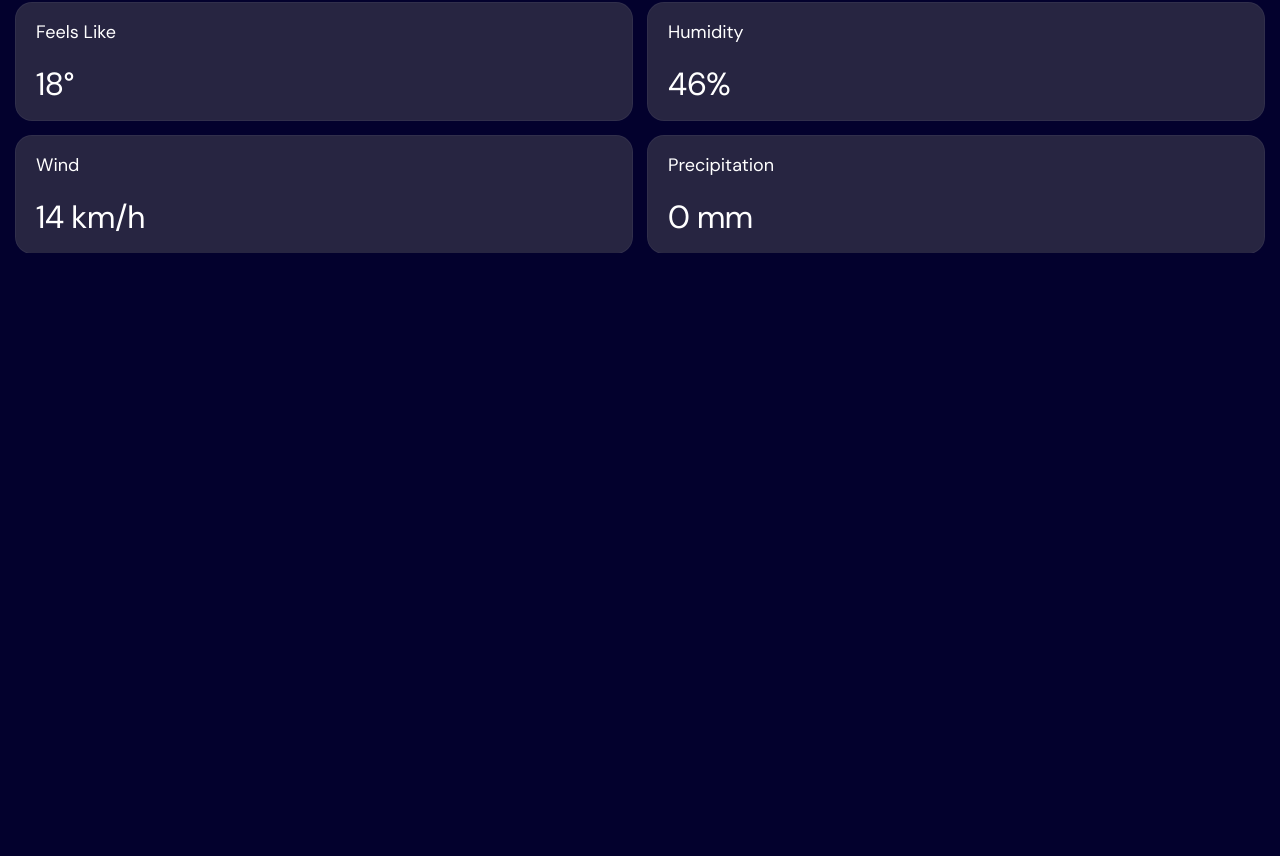
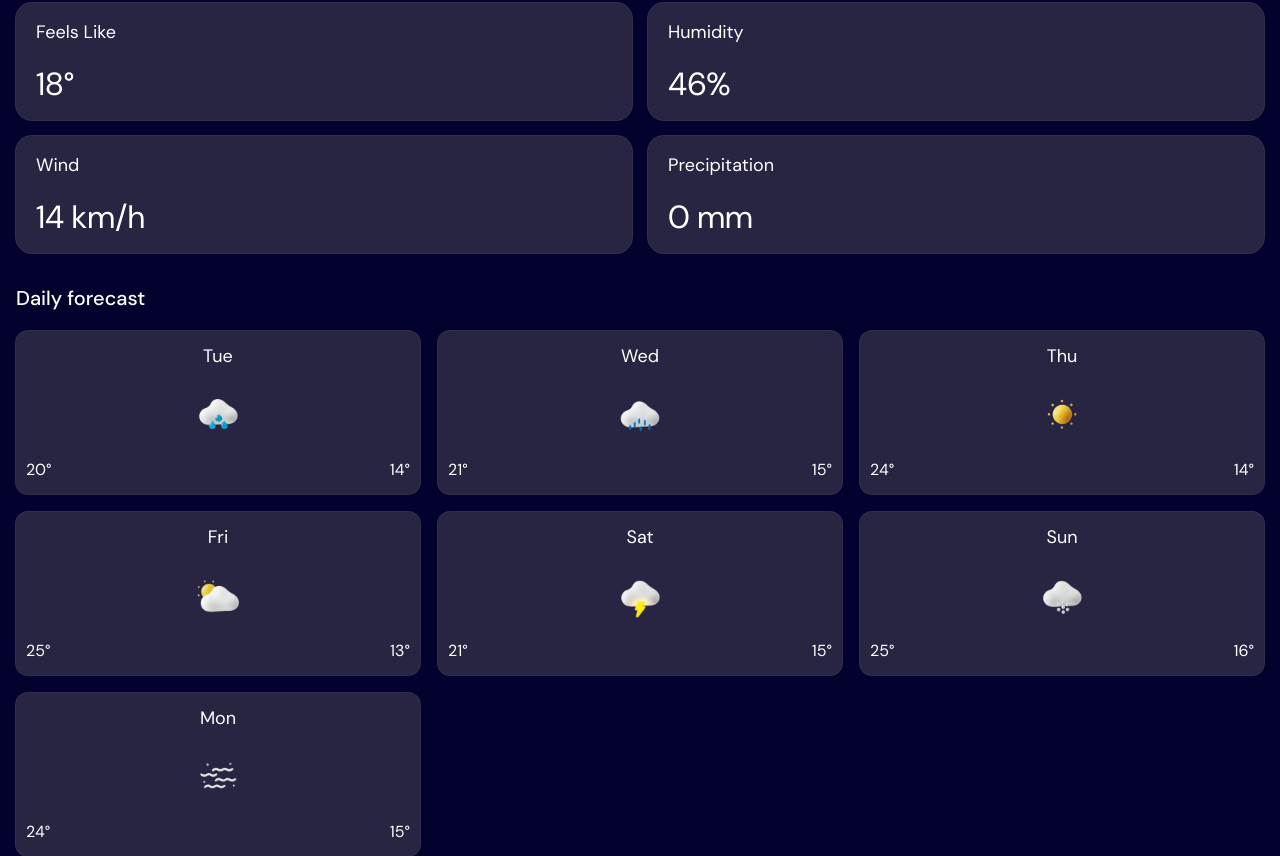
Before and after one commit to Vladislav2397/challenge__weather-app, a Vue app: page / in a window 1280 px wide. Shown: the part 641-1497 px from the top of the page. Before the commit the page ends 894 px from the top, so only its background shows below. Built offline with nearby package versions, Linux system fonts and the light colour scheme.

Commit message:
Added DailyForecast component

```diff
--- a/src/App.vue
+++ b/src/App.vue
@@ -32,11 +32,13 @@
                 label="Sunset"
                 value="18:00" /> -->
         </div>
+        <DailyForecast />
     </main>
 </template>
 
 <script setup lang="ts">
 import { AppHeader } from './app/AppHeader'
+import { DailyForecast } from './app/DailyForecast'
 import { Button } from './shared/ui/Button'
 import { InputSearch } from './shared/ui/InputSearch'
 import { WeatherOtherCard } from './shared/ui/WeatherOtherCard'
@@ -82,5 +84,6 @@ import { CurrentWeather } from './widgets/CurrentWeather'
     display: grid;
     grid-template-columns: repeat(2, 1fr);
     gap: rem(16);
+    margin-bottom: rem(30);
 }
 </style>
--- /dev/null
+++ b/src/app/DailyForecast/DailyForecast.vue
@@ -0,0 +1,71 @@
+<template>
+    <div :class="$style.root">
+        <h3 :class="[$style.title, 'typo-heading-2']">Daily forecast</h3>
+        <div :class="$style.grid">
+            <DailyForecastCard
+                day="Tue"
+                temperatureDay="20°"
+                temperatureNight="14°"
+                iconDay="rain"
+                iconNight="icon-night" />
+            <DailyForecastCard
+                day="Wed"
+                temperatureDay="21°"
+                temperatureNight="15°"
+                iconDay="drizzle"
+                iconNight="icon-night" />
+            <DailyForecastCard
+                day="Thu"
+                temperatureDay="24°"
+                temperatureNight="14°"
+                iconDay="sunny"
+                iconNight="icon-night" />
+            <DailyForecastCard
+                day="Fri"
+                temperatureDay="25°"
+                temperatureNight="13°"
+                iconDay="partly-cloudy"
+                iconNight="icon-night" />
+            <DailyForecastCard
+                day="Sat"
+                temperatureDay="21°"
+                temperatureNight="15°"
+                iconDay="storm"
+                iconNight="icon-night" />
+            <DailyForecastCard
+                day="Sun"
+                temperatureDay="25°"
+                temperatureNight="16°"
+                iconDay="snow"
+                iconNight="icon-night" />
+            <DailyForecastCard
+                day="Mon"
+                temperatureDay="24°"
+                temperatureNight="15°"
+                iconDay="fog"
+                iconNight="icon-night" />
+        </div>
+    </div>
+</template>
+
+<script lang="ts" setup>
+import { DailyForecastCard } from './DailyForecastCard'
+
+//
+</script>
+
+<style module lang="scss">
+.root {
+    //
+}
+
+.title {
+    margin-bottom: rem(18);
+}
+
+.grid {
+    display: grid;
+    grid-template-columns: repeat(3, 1fr);
+    gap: rem(18);
+}
+</style>
--- /dev/null
+++ b/src/app/DailyForecast/DailyForecastCard/DailyForecastCard.vue
@@ -0,0 +1,50 @@
+<template>
+    <div :class="$style.root">
+        <p class="typo-text-3">{{ day }}</p>
+        <WeatherIcon
+            :icon="iconDay"
+            size="60" />
+        <div :class="$style.temperatures">
+            <p class="typo-text-4">{{ temperatureDay }}</p>
+            <p class="typo-text-4">{{ temperatureNight }}</p>
+        </div>
+    </div>
+</template>
+
+<script lang="ts" setup>
+import { WeatherIcon, type WeatherIconName } from '@/shared/ui/WeatherIcon'
+
+const { iconDay } = defineProps<{
+    day: 'Mon' | 'Tue' | 'Wed' | 'Thu' | 'Fri' | 'Sat' | 'Sun'
+    temperatureDay: string
+    temperatureNight: string
+    iconDay: WeatherIconName
+    iconNight: string
+}>()
+</script>
+
+<style module lang="scss">
+.root {
+    display: flex;
+    flex-direction: column;
+    align-items: center;
+    gap: rem(14);
+    padding: rem(12) rem(10) rem(12);
+    background-color: var(--neutral-800);
+    border-radius: rem(12);
+    box-shadow: 0 0 0 1px var(--neutral-700);
+}
+
+.icon {
+    width: rem(60);
+    height: rem(60);
+    object-fit: contain;
+}
+
+.temperatures {
+    display: flex;
+    gap: rem(16);
+    justify-content: space-between;
+    width: 100%;
+}
+</style>
--- /dev/null
+++ b/src/app/DailyForecast/DailyForecastCard/index.ts
@@ -0,0 +1,4 @@
+import DailyForecastCard from './DailyForecastCard.vue'
+
+export type * from './model'
+export { DailyForecastCard }
--- /dev/null
+++ b/src/app/DailyForecast/index.ts
@@ -0,0 +1,4 @@
+import DailyForecast from './DailyForecast.vue'
+
+export type * from './model'
+export { DailyForecast }
--- /dev/null
+++ b/src/shared/ui/WeatherIcon/WeatherIcon.vue
@@ -0,0 +1,57 @@
+<template>
+    <img
+        :class="$style.icon"
+        :style="styles"
+        :src="iconHref"
+        alt="weather icon" />
+</template>
+
+<script lang="ts" setup>
+import drizzleIcon from '@/shared/images/icon-drizzle.webp'
+import fogIcon from '@/shared/images/icon-fog.webp'
+import overcastIcon from '@/shared/images/icon-overcast.webp'
+import partlyCloudyIcon from '@/shared/images/icon-partly-cloudy.webp'
+import rainIcon from '@/shared/images/icon-rain.webp'
+import snowIcon from '@/shared/images/icon-snow.webp'
+import stormIcon from '@/shared/images/icon-storm.webp'
+import sunnyIcon from '@/shared/images/icon-sunny.webp'
+import { computed } from 'vue'
+import type { WeatherIconName } from './model'
+
+const { icon, size = 60 } = defineProps<{
+    icon: WeatherIconName
+    size: number | `${number}`
+}>()
+
+const iconMap = new Map<WeatherIconName, string>([
+    ['fog', fogIcon],
+    ['drizzle', drizzleIcon],
+    ['overcast', overcastIcon],
+    ['partly-cloudy', partlyCloudyIcon],
+    ['rain', rainIcon],
+    ['snow', snowIcon],
+    ['storm', stormIcon],
+    ['sunny', sunnyIcon],
+])
+
+const iconHref = computed(() => {
+    return iconMap.get(icon)
+})
+
+const styles = computed(() => ({
+    width: pxToRem(+size),
+    height: pxToRem(+size),
+}))
+
+function pxToRem(px: number): `${number}rem` {
+    return `${px / 16}rem`
+}
+</script>
+
+<style module lang="scss">
+.root {
+    width: rem(60);
+    height: rem(60);
+    object-fit: contain;
+}
+</style>
--- /dev/null
+++ b/src/shared/ui/WeatherIcon/index.ts
@@ -0,0 +1,4 @@
+import WeatherIcon from './WeatherIcon.vue'
+
+export type * from './model'
+export { WeatherIcon }
--- /dev/null
+++ b/src/shared/ui/WeatherIcon/model.ts
@@ -0,0 +1,9 @@
+export type WeatherIconName =
+    | 'fog'
+    | 'drizzle'
+    | 'overcast'
+    | 'partly-cloudy'
+    | 'rain'
+    | 'snow'
+    | 'storm'
+    | 'sunny'
--- a/src/widgets/CurrentWeather/CurrentWeather.vue
+++ b/src/widgets/CurrentWeather/CurrentWeather.vue
@@ -10,7 +10,9 @@
             </p>
             <div :class="$style.temperature">
                 <div :class="$style.icon">
-                    <!--  -->
+                    <WeatherIcon
+                        icon="sunny"
+                        size="120" />
                 </div>
                 <span class="typo-huge-1">20°</span>
             </div>
@@ -20,6 +22,7 @@
 
 <script lang="ts" setup>
 import background from '@/shared/images/bg-today-small.svg'
+import { WeatherIcon } from '@/shared/ui/WeatherIcon'
 </script>
 
 <style module lang="scss">
@@ -52,6 +55,7 @@ import background from '@/shared/images/bg-today-small.svg'
 .temperature {
     display: flex;
     justify-content: space-between;
+    align-items: center;
     width: 100%;
 }
 </style>
```
